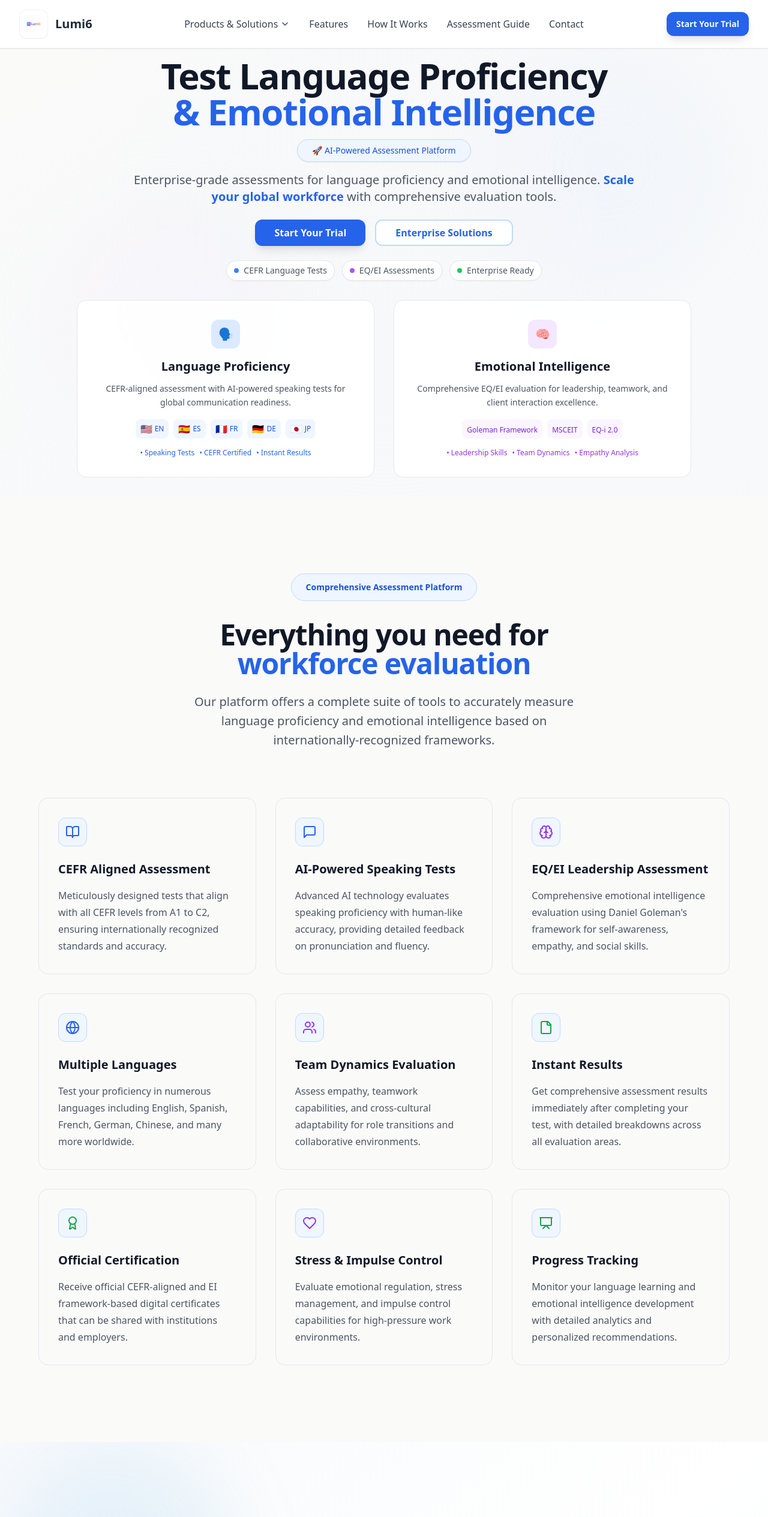
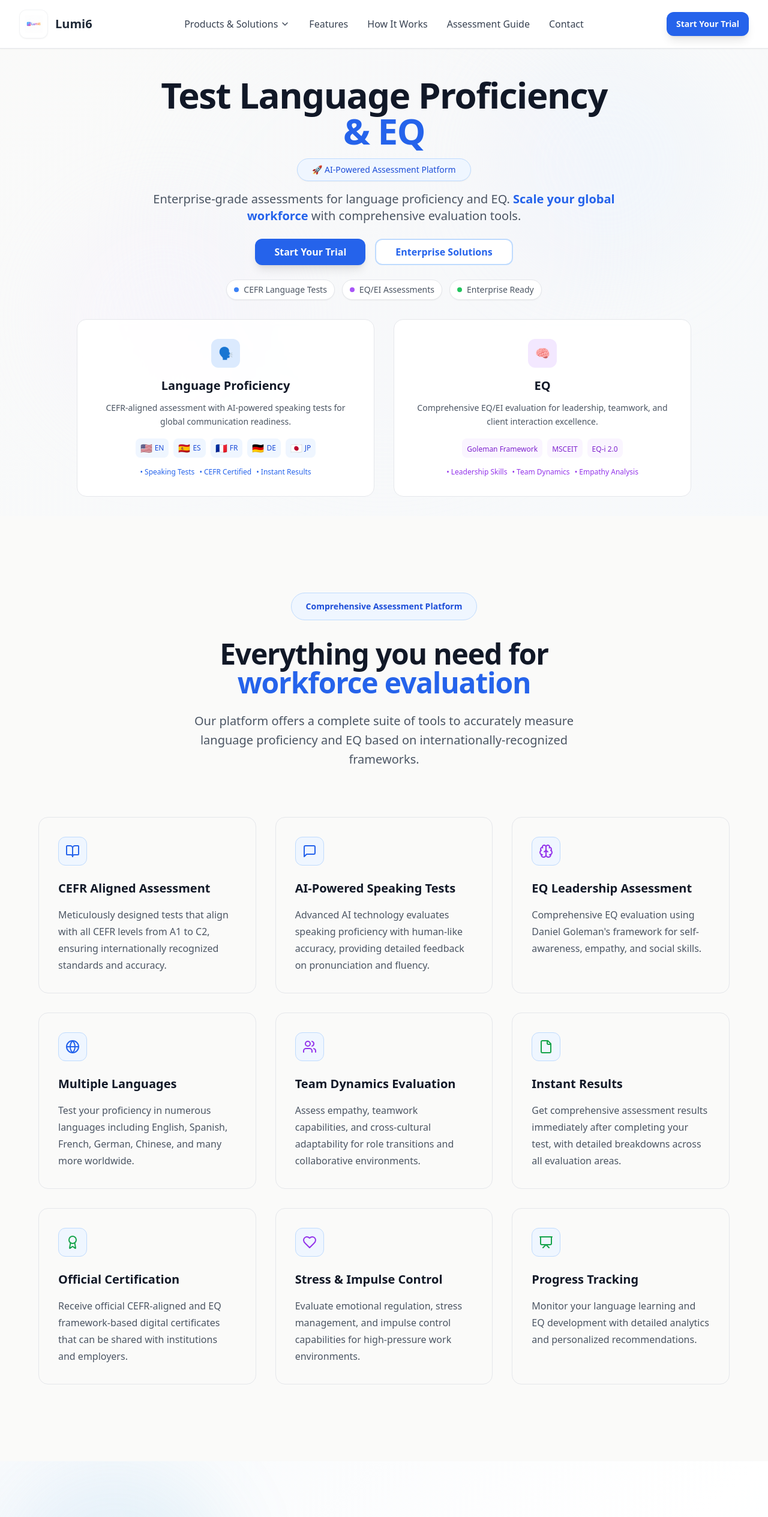
Before and after one commit to lexiscore/Lumi6, a React (Vite) app: page / in a window 1280 px wide. Shown: the top 2529 px of the page at 60% size. Built offline with nearby package versions, Linux system fonts and the light colour scheme.

Commit message:
Refactor: Replace "Emotional Intelligence" with "EQ"
Replaced all instances of "Emotional Intelligence" with "EQ" throughout the website for brevity.

```diff
--- a/src/components/landing/Features.tsx
+++ b/src/components/landing/Features.tsx
@@ -27,8 +27,8 @@ const features = [
     category: 'language'
   },
   {
-    name: 'EQ/EI Leadership Assessment',
-    description: 'Comprehensive emotional intelligence evaluation using Daniel Goleman\'s framework for self-awareness, empathy, and social skills.',
+    name: 'EQ Leadership Assessment',
+    description: 'Comprehensive EQ evaluation using Daniel Goleman\'s framework for self-awareness, empathy, and social skills.',
     icon: Brain,
     color: 'text-purple-600',
     category: 'ei'
@@ -56,7 +56,7 @@ const features = [
   },
   {
     name: 'Official Certification',
-    description: 'Receive official CEFR-aligned and EI framework-based digital certificates that can be shared with institutions and employers.',
+    description: 'Receive official CEFR-aligned and EQ framework-based digital certificates that can be shared with institutions and employers.',
     icon: Award,
     color: 'text-green-600',
     category: 'both'
@@ -70,7 +70,7 @@ const features = [
   },
   {
     name: 'Progress Tracking',
-    description: 'Monitor your language learning and emotional intelligence development with detailed analytics and personalized recommendations.',
+    description: 'Monitor your language learning and EQ development with detailed analytics and personalized recommendations.',
     icon: Presentation,
     color: 'text-green-600',
     category: 'both'
@@ -90,7 +90,7 @@ export default function Features() {
             <span className="block text-blue-600">workforce evaluation</span>
           </h2>
           <p className="text-xl leading-8 text-gray-600 max-w-2xl mx-auto">
-            Our platform offers a complete suite of tools to accurately measure language proficiency and emotional intelligence based on internationally-recognized frameworks.
+            Our platform offers a complete suite of tools to accurately measure language proficiency and EQ based on internationally-recognized frameworks.
           </p>
         </div>
         <div className="mx-auto mt-20 max-w-6xl">
--- a/src/components/landing/Hero.tsx
+++ b/src/components/landing/Hero.tsx
@@ -1,4 +1,3 @@
-
 import { useState } from "react";
 import { Button } from "@/components/ui/button";
 import { Link } from "react-router-dom";
@@ -13,7 +12,7 @@ export default function Hero() {
 
   return (
     <>
-      <div className="relative overflow-hidden bg-gradient-to-br from-stone-50 via-stone-25 to-blue-50/30 min-h-screen flex items-center justify-center pt-24 pb-8">
+      <div className="relative overflow-hidden bg-gradient-to-br from-stone-50 via-stone-25 to-blue-50/30 min-h-screen flex items-center justify-center pt-32 pb-8">
         <div className="relative z-10 w-full">
           <div className="mx-auto max-w-7xl px-6 sm:px-8 lg:px-12">
             <div className="mx-auto max-w-6xl">
@@ -21,7 +20,7 @@ export default function Hero() {
                 {/* Main heading */}
                 <h1 className="text-3xl sm:text-4xl md:text-5xl lg:text-6xl font-bold tracking-tight text-gray-900 leading-tight mb-4">
                   <span className="text-gray-900">Test Language Proficiency</span>
-                  <span className="block text-blue-600">& Emotional Intelligence</span>
+                  <span className="block text-blue-600">& EQ</span>
                 </h1>
 
                 {/* Badge */}
@@ -31,7 +30,7 @@ export default function Hero() {
 
                 {/* Description */}
                 <p className="text-lg sm:text-xl leading-relaxed text-gray-600 max-w-4xl mx-auto font-medium px-4 mb-6">
-                  Enterprise-grade assessments for language proficiency and emotional intelligence.
+                  Enterprise-grade assessments for language proficiency and EQ.
                   <span className="text-blue-600 font-semibold"> Scale your global workforce</span> with comprehensive evaluation tools.
                 </p>
 
@@ -109,7 +108,7 @@ export default function Hero() {
                     <div className="w-12 h-12 bg-purple-100 rounded-xl flex items-center justify-center mb-4 mx-auto">
                       <span className="text-xl">🧠</span>
                     </div>
-                    <h3 className="text-xl font-bold text-gray-900 mb-3">Emotional Intelligence</h3>
+                    <h3 className="text-xl font-bold text-gray-900 mb-3">EQ</h3>
                     <p className="text-gray-600 mb-4 text-sm leading-relaxed">Comprehensive EQ/EI evaluation for leadership, teamwork, and client interaction excellence.</p>
 
                     {/* EI Framework Badges - more compact */}
```
